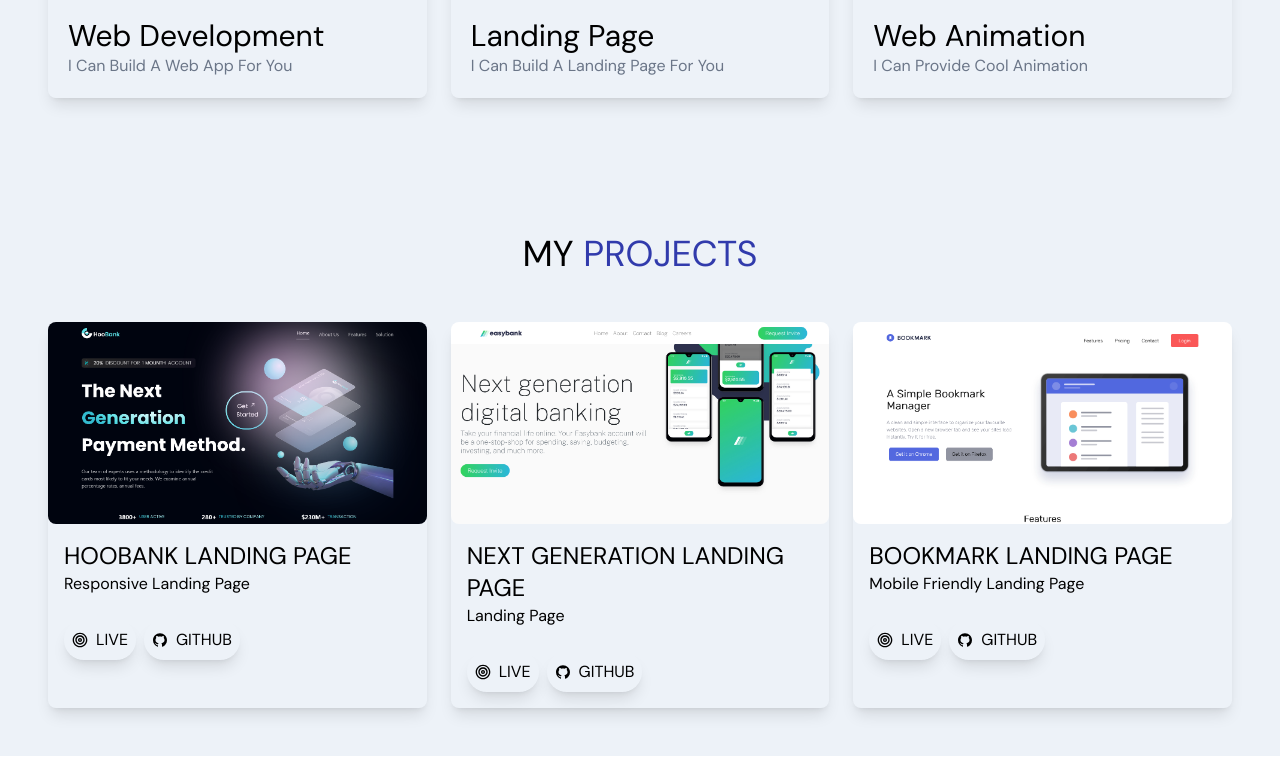
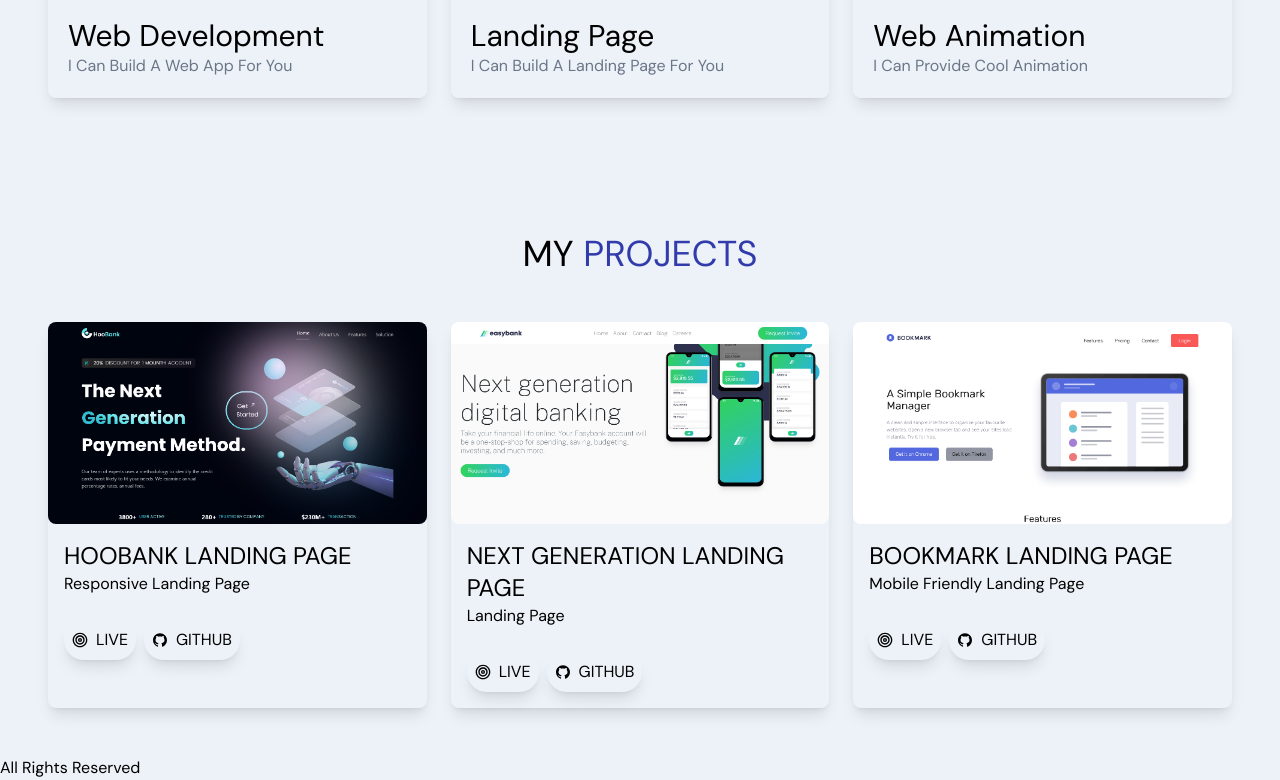
Before and after one commit to sbaamoha/portfolio, a Next.js app: page / in a window 1280 px wide. Shown: the part 1126-1906 px from the top of the page. Before the commit the page ends 1882 px from the top, so only its background shows below. Built offline with nearby package versions, Linux system fonts and the light colour scheme.

Commit message:
build stage

```diff
--- a/pages/index.tsx
+++ b/pages/index.tsx
@@ -24,7 +24,7 @@ export default function Home() {
       </main>
 
       <footer>
-
+        <h3 className='capitalize'>all rights reserved</h3>
       </footer>
     </div>
   )
```
